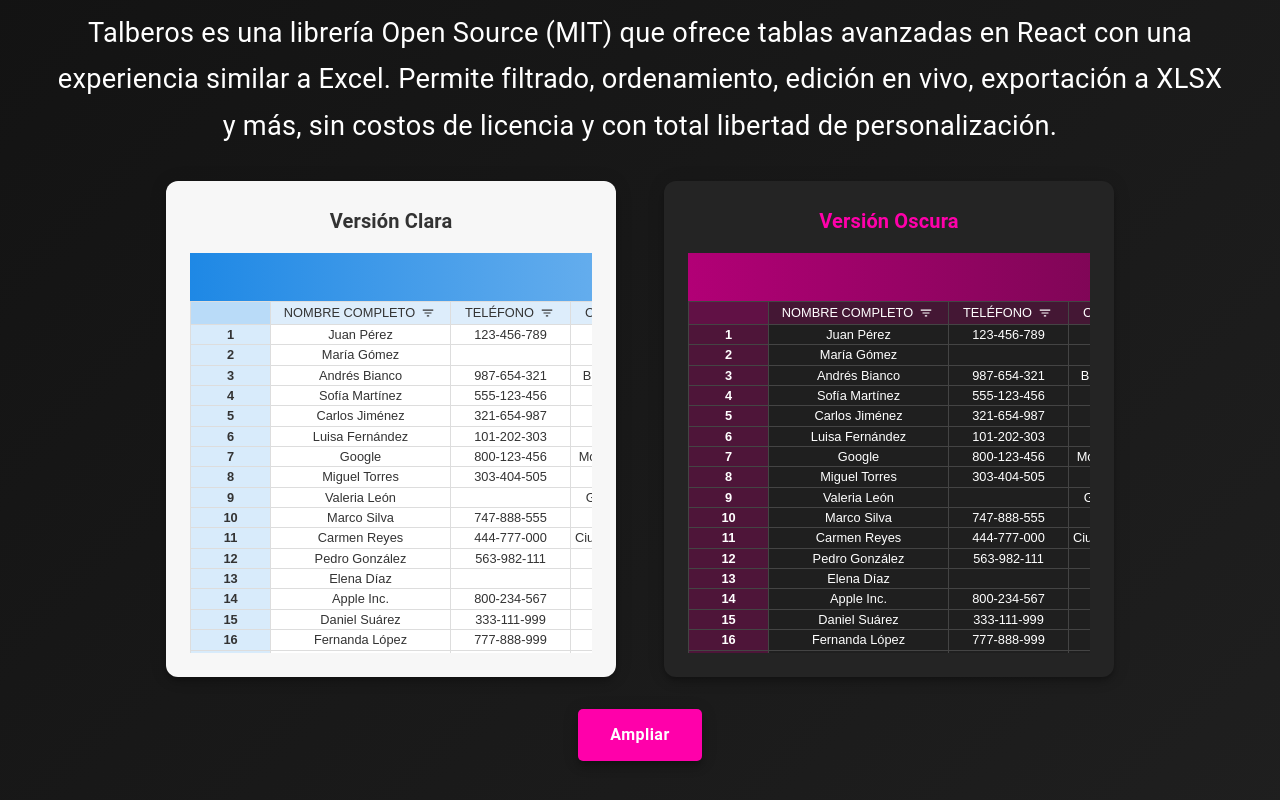
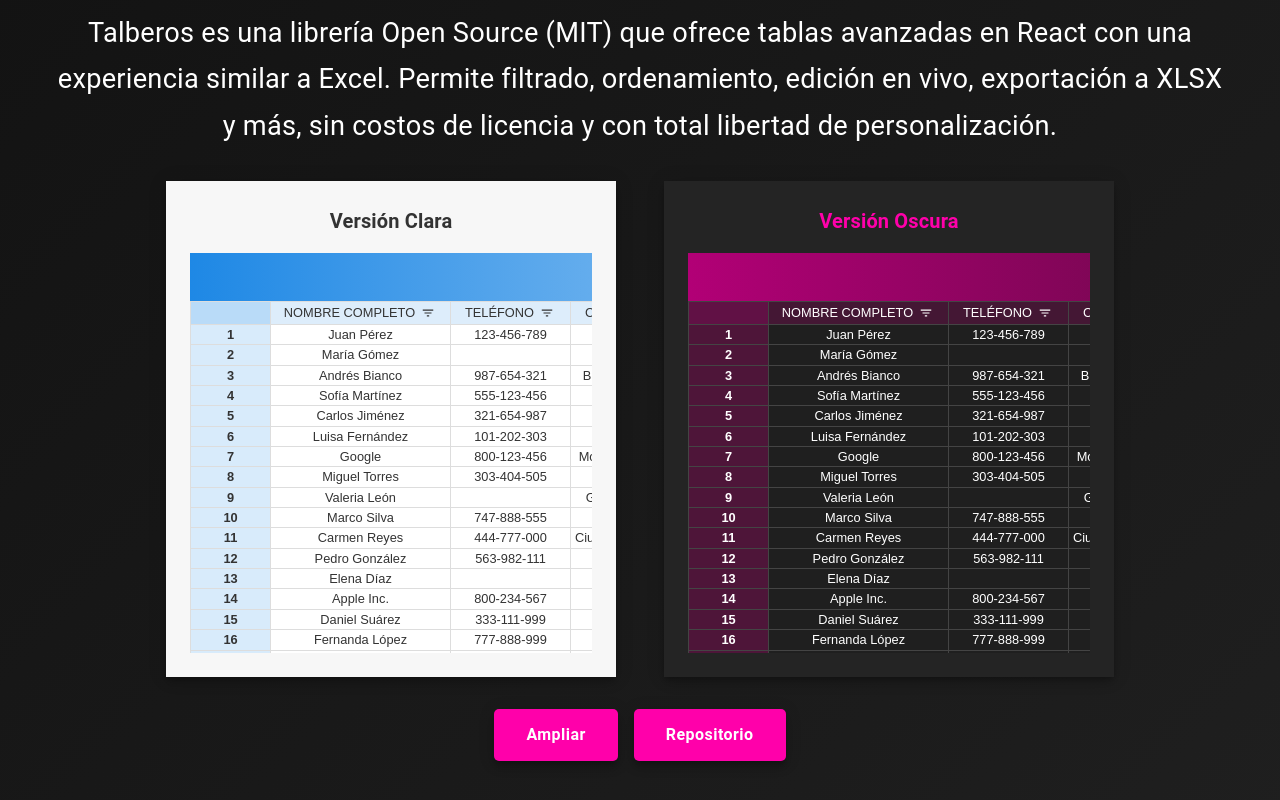
Before and after one commit to gabrielmiguelok/talberos, a Next.js app: page / in a window 1280 px wide. Shown: the part 198-998 px from the top of the page. Built offline with nearby package versions, Linux system fonts and the light colour scheme.

Commit message:
enlace al repo

```diff
--- a/pages/index.js
+++ b/pages/index.js
@@ -12,7 +12,7 @@ import {
 import { useTheme } from '@mui/material/styles';
 import { Zoom } from 'react-awesome-reveal';
 import Tilt from 'react-parallax-tilt';
-import Link from 'next/link'; // Importa Link para navegación interna
+import Link from 'next/link'; // Importa Link para navegación interna y externa
 
 // Importaciones de tu tabla y definición de campos
 import dataArray from '../data/registrosData.json';
@@ -46,12 +46,11 @@ const MAIN_PADDING_Y = 10; // padding vertical
 const MAIN_PADDING_X = { xs: 2, md: 6 }; // padding horizontal responsivo
 
 // Estilos para el contenedor de la tabla (Paper)
-const PAPER_BORDER_RADIUS = 3;
+const PAPER_BORDER_RADIUS = 0;
 const PAPER_ELEVATION = 6;
 const PAPER_HOVER_EFFECT = {
   transition: 'transform 0.2s ease-out',
   '&:hover': {
-    transform: 'translateY(-4px)',
   },
 };
 
@@ -232,13 +231,13 @@ export default function IndexTalberos() {
         </Grid>
       </Zoom>
 
-      {/* BOTÓN AMPLIAR (Con enlace interno a /init) */}
-      <Box sx={{ textAlign: 'center', mt: 4 }}>
+      {/* BOTONES */}
+      <Box sx={{ textAlign: 'center', mt: 4, display: 'flex', justifyContent: 'center', gap: 2 }}>
+        {/* Botón para /init */}
         <Link href="/init" style={{ textDecoration: 'none' }}>
           <Button
             variant="contained"
             sx={{
-              // Ajusta estos estilos para hacerlo aún más "sofisticado"
               background: '#FF00AA',
               color: '#FFFFFF',
               fontWeight: 'bold',
@@ -258,6 +257,33 @@ export default function IndexTalberos() {
             Ampliar
           </Button>
         </Link>
+
+        {/* Botón externo al repositorio de Talberos */}
+        <Button
+          variant="contained"
+          component="a"
+          href="https://github.com/gabrielmiguelok/talberos"
+          target="_blank"
+          rel="noopener noreferrer"
+          sx={{
+            background: '#FF00AA',
+            color: '#FFFFFF',
+            fontWeight: 'bold',
+            borderRadius: '5px',
+            px: 4,
+            py: 1.5,
+            fontSize: '1rem',
+            textTransform: 'none',
+            boxShadow: 7,
+            transition: 'transform 0.2s ease-out',
+            '&:hover': {
+              background: '#FF44C4',
+              boxShadow: 7,
+            },
+          }}
+        >
+          Repositorio
+        </Button>
       </Box>
     </Box>
   );
```
